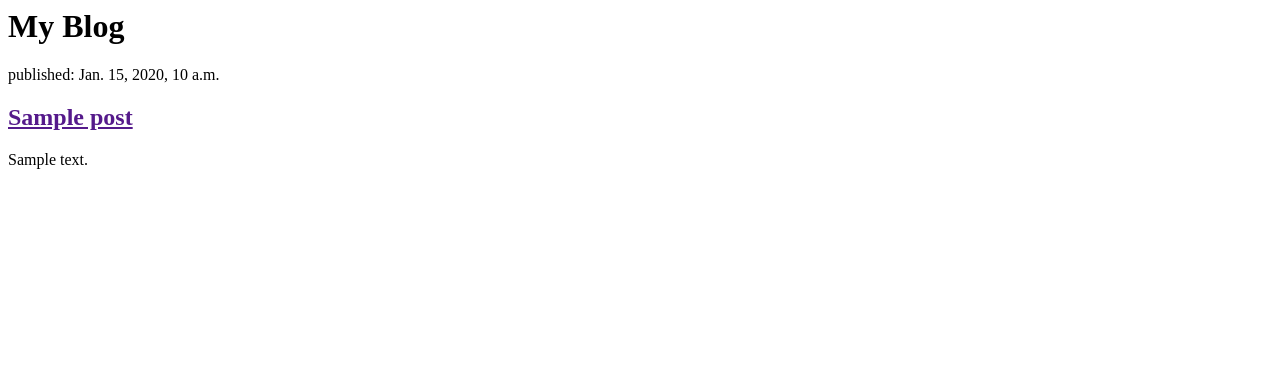
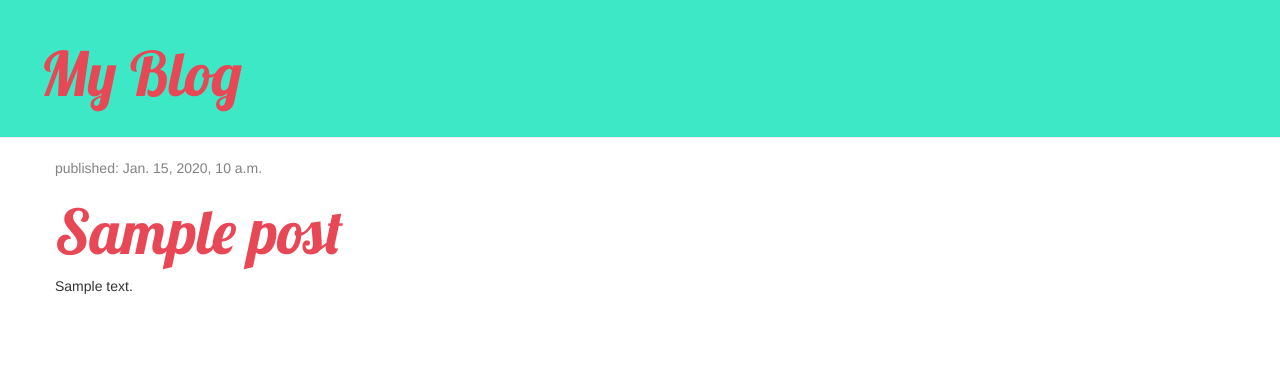
Before and after one commit to Isaac-Orr/BridgingCoursework, a Django app: template blog/templates/blog/post_list.html in a window 1280 px wide. Shown: the top 365 px of the page. Run offline with Django 3.2, Linux system fonts and the light colour scheme; the template is opened without the code that fills it: most values are stand-ins (such as "Sample title", 1, 10 or a date in 2020); some libraries are stand-ins or nearby versions.

Commit message:
added view and template for blog post and basic css

```diff
--- /dev/null
+++ b/blog/static/css/blog.css
@@ -0,0 +1,52 @@
+h1 a, h2 a {
+    color: #E84856;
+    font-family: 'Lobster';
+    font-size: 46pt;
+}
+
+.page-header {
+    background-color: #3DE8C6;
+    margin-top: 0;
+    padding: 20px 20px 20px 40px;
+}
+
+.page-headerh1, .page-headerh1a, .page-headerh1a:visited, .page-headerh1a:active {
+    color: #ffffff;
+    font-size: 36pt;
+    text-decoration: none;
+}
+
+.content {
+    margin-left: 40px;
+}
+
+h1, h2, h3, h4 {
+    font-family: 'Lobster', cursive;
+}
+
+.date {
+    color: #828282;
+}
+
+.save {
+    float: right;
+}
+
+.post-formtextarea, .post-forminput {
+    width: 100%;
+}
+
+.top-menu, .top-menu:hover, .top-menu:visited {
+    color: #ffffff;
+    float: right;
+    font-size: 26pt;
+    margin-right: 20px;
+}
+
+.post {
+    margin-bottom: 70px;
+}
+
+.posth2a, .posth2a:visited {
+    color: #000000;
+}
--- /dev/null
+++ b/blog/templates/blog/base.html
@@ -0,0 +1,24 @@
+{% load static %}
+<html>
+<head>
+    <title>BlogALog</title>
+    <link rel="stylesheet" href="//maxcdn.bootstrapcdn.com/bootstrap/3.2.0/css/bootstrap.min.css">
+    <link rel="stylesheet" href="//maxcdn.bootstrapcdn.com/bootstrap/3.2.0/css/bootstrap-theme.min.css">
+    <link rel="stylesheet" href="{% static 'css/blog.css' %}">
+    <link href="//fonts.googleapis.com/css?family=Lobster&subset=latin,latin-ext" rel="stylesheet" type="text/css">
+</head>
+<body>
+    <div class="page-header">
+        <h1><a href="/">My Blog</a></h1>
+    </div>
+    <div class="content container">
+        <div class="row">
+            <div class="col-md-8">
+            {% block content %}
+            {% endblock %}
+            </div>
+        </div>
+    </div>
+
+</body>
+</html>
--- a/blog/templates/blog/post_list.html
+++ b/blog/templates/blog/post_list.html
@@ -1,19 +1,13 @@
-<html>
-<head>
-    <title>BlogALog</title>
-</head>
-<body>
-    <div>
-        <h1><ahref ="/">My Blog</a></h1>
-    </div>
+{% extends 'blog/base.html' %}
 
-    {% for post in posts %}
-        <div>
-            <p>published: {{post.published_date}}</p>
-            <h2><a href="">{{post.title}}</a></h2>
-            <p>{{post.text|linebreaksbr}}</p>
-        </div>
-    {%endfor%}
-
-</body>
-</html>
+{% block content %}
+                {% for post in posts %}
+                    <div class ="post">
+                        <div class ="date">
+                            <p>published: {{ post.published_date }}</p>
+                            </div>
+                                <h2><a href ="{% url 'post_detail' pk=post.pk %}">{{ post.title }}</a></h2>
+                                <p>{{ post.text|linebreaksbr }}</p>
+                            </div>
+                {% endfor %}
+{% endblock %}
--- a/blog/urls.py
+++ b/blog/urls.py
@@ -2,5 +2,6 @@ from django.urls import path
 from .import views
 
 urlpatterns = [
-    path('', views.post_list, name='post_list')
+    path('', views.post_list, name='post_list'),
+    path('post/<int:pk>/', views.post_detail, name='post_detail'),
     ]
--- a/blog/views.py
+++ b/blog/views.py
@@ -1,4 +1,4 @@
-from django.shortcuts import render
+from django.shortcuts import render, get_object_or_404
 from .models import Post
 from django.utils import timezone
 
@@ -7,3 +7,7 @@ from django.utils import timezone
 def post_list(request):
     posts = Post.objects.filter(published_date__lte=timezone.now()).order_by('published_date')
     return render(request, 'blog/post_list.html', {'posts':posts})
+
+def post_detail(request, pk):
+    post = get_object_or_404(Post, pk=pk)
+    return render(request, 'blog/post_detail.html', {'post': post})
--- a/mysite/settings.py
+++ b/mysite/settings.py
@@ -118,5 +118,5 @@ USE_TZ = True
 # Static files (CSS, JavaScript, Images)
 # https://docs.djangoproject.com/en/2.2/howto/static-files/
 
-STATIC_URL = '/static/'
+STATIC_URL = '/blog/static/'
 STATIC_ROOT = os.path.join(BASE_DIR, 'static')
```
Also changed, not shown: blog/templates/blog/post_detail.html (added, +13 -0 lines).
